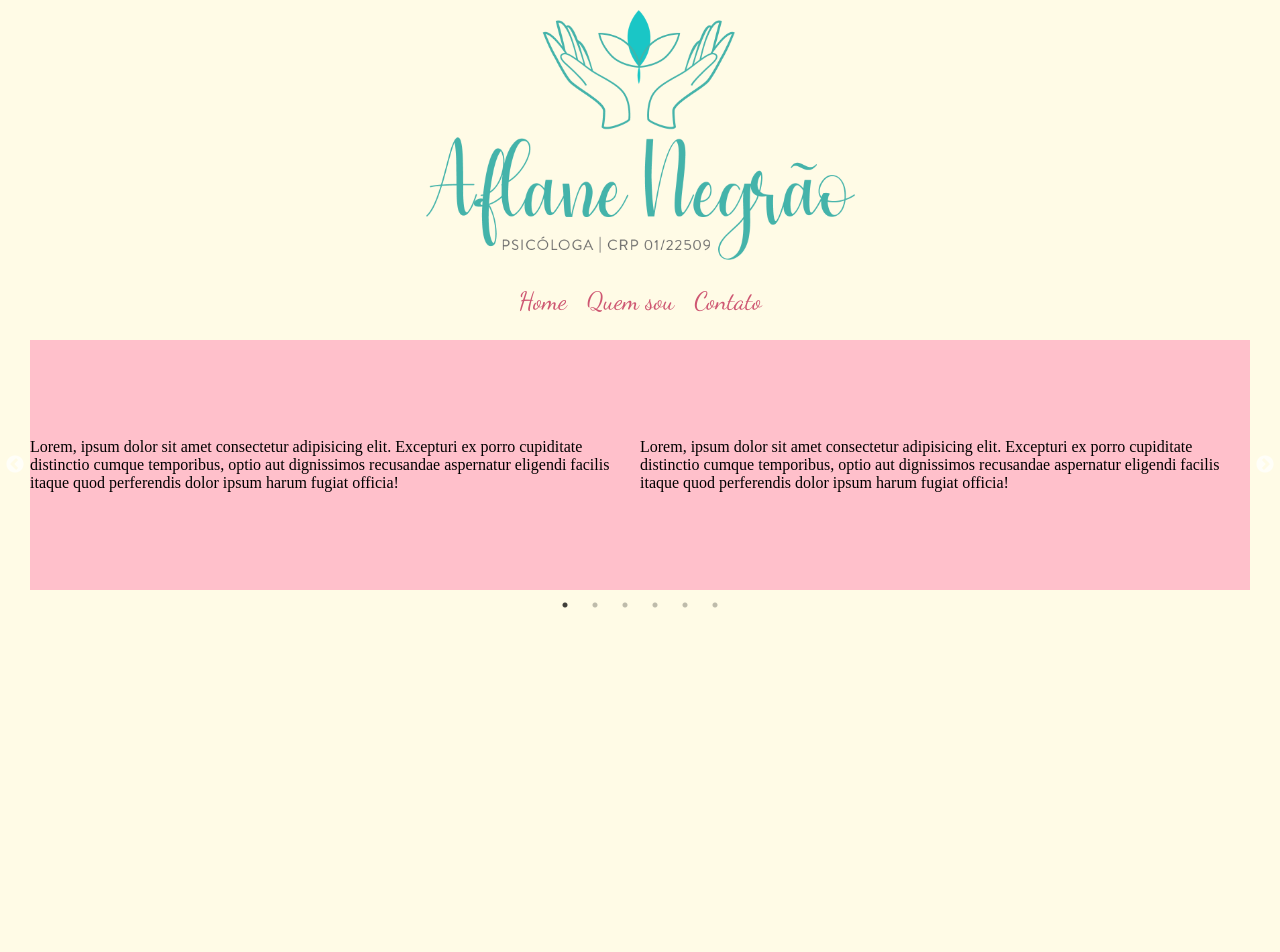
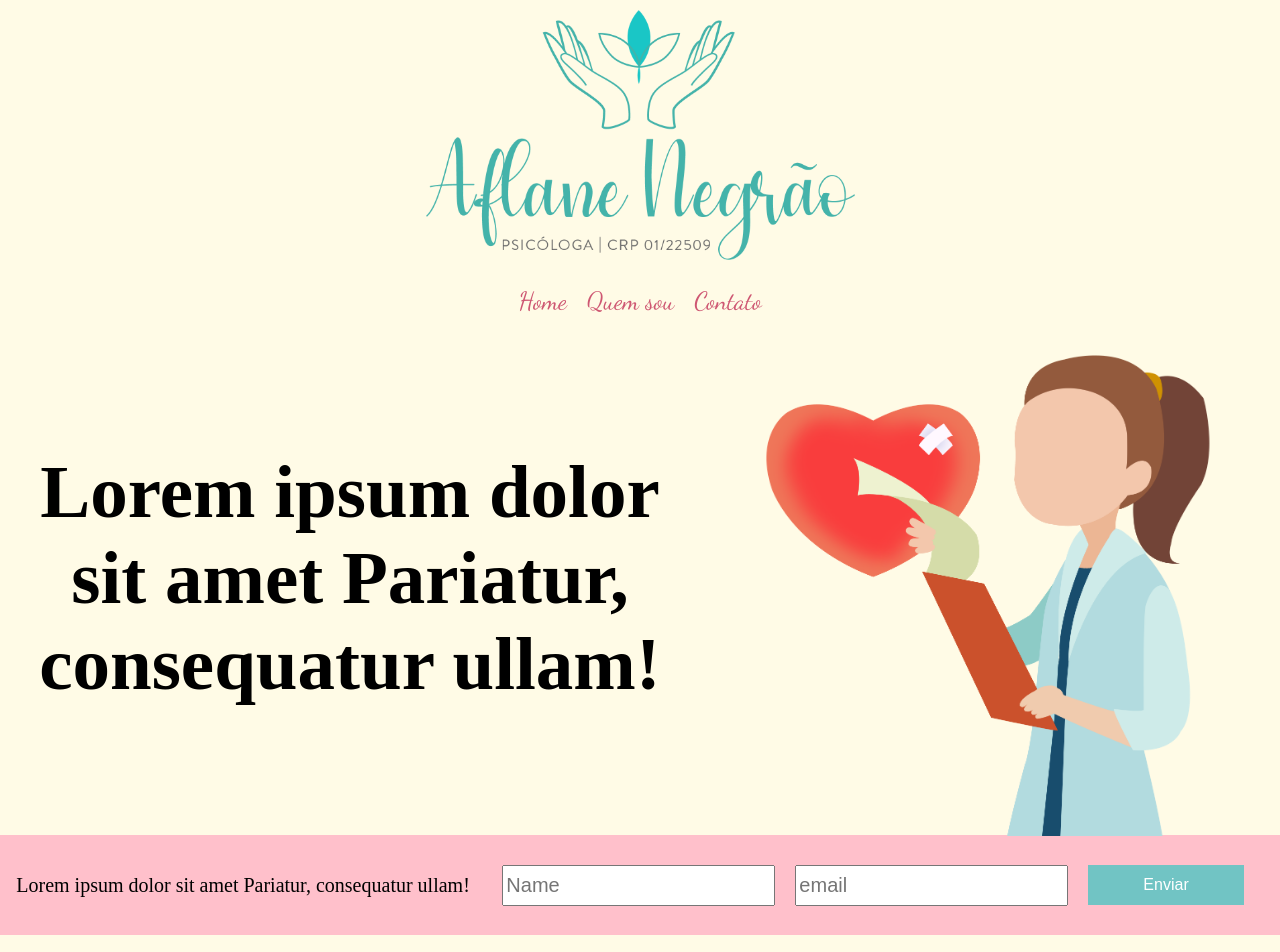
Before and after one commit to grynhas/landingPage-aflane, a Next.js app: page / in a window 1280 px wide. Shown: the top 952 px of the page. Before the commit the page ends 800 px from the top, so only its background shows below. Built offline with nearby package versions, Linux system fonts and the light colour scheme.

Commit message:
atualização da home

```diff
--- a/pages/index.js
+++ b/pages/index.js
@@ -2,6 +2,8 @@ import Header from '../src/components/Header'
 import Logo from '../src/components/Logo'
 import Nav from '../src/components/Nav'
 import SimpleSlider from '../src/components/Carrossel'
+import Submit from '../src/components/Submit'
+import Banner from '../src/components/Banner'
 
 
 function Home() {
@@ -11,6 +13,8 @@ function Home() {
                 <Logo />
             </Header>
             <Nav />
+            <Banner />
+            <Submit />
             <SimpleSlider />
         </>
     )
--- /dev/null
+++ b/src/components/Banner/index.js
@@ -0,0 +1,20 @@
+import { Section, Info } from './styles'
+
+function Banner (){
+    return (
+        <Section>
+            <Info>
+                <h2>
+                    Lorem ipsum dolor sit amet
+                    Pariatur, consequatur ullam!
+                </h2>
+            </Info>
+            <figure>
+                <img src="/img/medica.png" alt="medica" />
+            </figure>
+        </Section>
+    )
+
+}
+
+export default Banner ;
--- /dev/null
+++ b/src/components/Banner/styles.js
@@ -0,0 +1,25 @@
+import styled from 'styled-components'
+
+export const Section = styled.section`
+    /* background-color: ${(props)=> props.corDeFundo ? 'red' : 'BLUE'}; */
+    display: flex;
+    height: 100%;
+    width: 100%;
+    justify-content: space-around;
+    align-items: center;
+    figure {
+        margin-bottom: -5px;
+        img{
+            width: 500px;
+            height: 500px;
+        }
+    }
+`
+
+export const Info = styled.div`
+    display: flex;
+    justify-content: center;
+    align-items: center;
+    text-align: center;
+    font-size: 50px;
+`;
--- /dev/null
+++ b/src/components/Submit/index.js
@@ -0,0 +1,22 @@
+import { Range, Info } from './styles'
+
+function Nav (){
+    return (
+        <Range>
+            <Info>
+                <span>
+                    Lorem ipsum dolor sit amet
+                    Pariatur, consequatur ullam!
+                </span>
+            </Info>
+            <form>
+                <input type="text" placeholder="Name" />
+                <input type="email" placeholder="email" />
+                <button type="submit" value="Submit"> Enviar </button>
+            </form>
+        </Range>
+    )
+
+}
+
+export default Nav ;
--- /dev/null
+++ b/src/components/Submit/styles.js
@@ -0,0 +1,66 @@
+import styled from 'styled-components'
+
+export const Range = styled.section`
+    /* background-color: ${(props)=> props.corDeFundo ? 'red' : 'BLUE'}; */
+    display: flex;
+    height: 100px;
+    width: 100%;
+    background-color: pink;
+    justify-content: space-around;
+    align-items: center;
+    form {
+        display: flex;
+        justify-content: space-between;
+        button {
+            margin-right: 20px;
+            height: 40px;
+            font-size: 20px;
+            border: none;
+            color: white;
+            background-color: #71c4c4;
+            padding: 5px 55px;
+            text-align: center;
+            text-decoration: none;
+            font-size: 16px;
+            cursor: pointer;
+            &:hover {
+                background-color: #686868;
+            }
+        }
+        input {
+            margin-right: 20px;
+            height: 35px;
+            font-size: 20px;
+        }
+    }
+    @media(max-width: 768px){
+        flex-direction : column;
+        justify-content: center;
+        height: 220px;
+        form {
+        flex-direction: column;
+        justify-content: center;
+        align-items: center;
+        button {
+            margin-top: 5px;
+            margin-right: 0;
+            padding: 5px 55px;
+        }
+        input {
+            margin-top: 5px;
+            margin-right: 0;
+            height: 30px;
+            font-size: 12px;
+        }
+    }
+  }
+
+`
+
+export const Info = styled.div`
+    display: flex;
+    justify-content: center;
+    align-items: center;
+    text-align: center;
+    font-size: 20px;
+`;
```
Also changed, not shown: public/img/medica.png (added).
